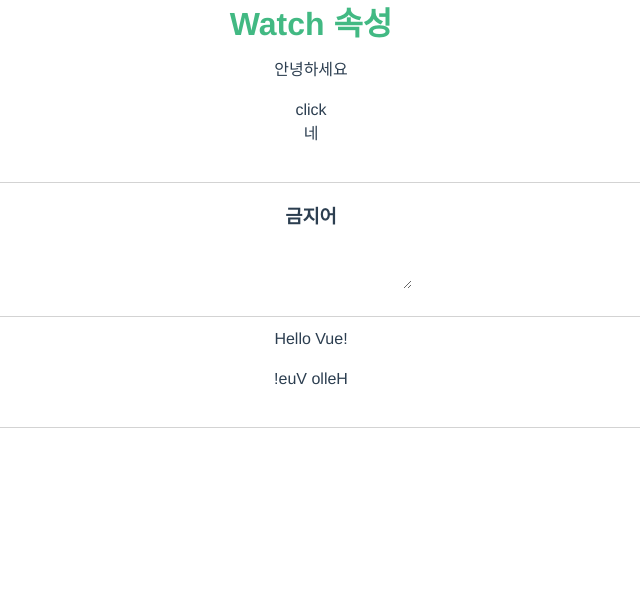
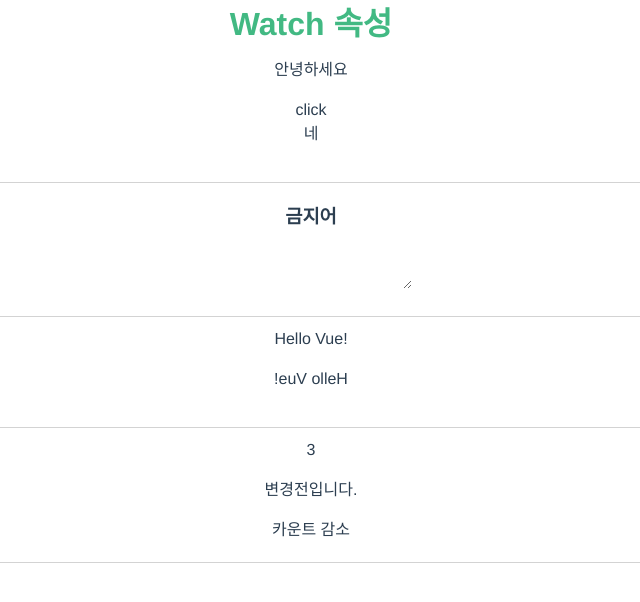
Before and after one commit to kyeongmin21/eventbus-todo, a Vue app: page /watch in a window 1280 px wide. Shown: the top 602 px of the page, without its empty margins (329-969 px from the left). Built offline with nearby package versions, Linux system fonts and the light colour scheme.

Commit message:
vue 공부

```diff
--- a/src/views/Watch.vue
+++ b/src/views/Watch.vue
@@ -17,6 +17,12 @@
       <p>{{ reversedMsg }}</p>
     </section>
 
+    <section>
+      <p>{{ count }}</p>
+      <p>{{ print }}</p>
+      <button @click="count">카운트 감소</button>
+    </section>
+
 
   </div>
 </template>
@@ -30,6 +36,8 @@ export default {
       forbiddenText: '멍청이',
       text: '',
       msg: 'Hello Vue!',
+      count: 3,
+      print: '변경전입니다.'
     };
   },
   methods: {
@@ -62,7 +70,7 @@ export default {
     },
     msg(newMsg) {
       // data -> msg 데이터가 변경될 때 실행
-      console.log(`new data는 ${newMsg}`)
+      console.log('1', `new data는 ${newMsg}`)
     },
     reversedMsg(newMsg) {
       // computed -> msgReversed 데이터가 변경될 때 실행
```
